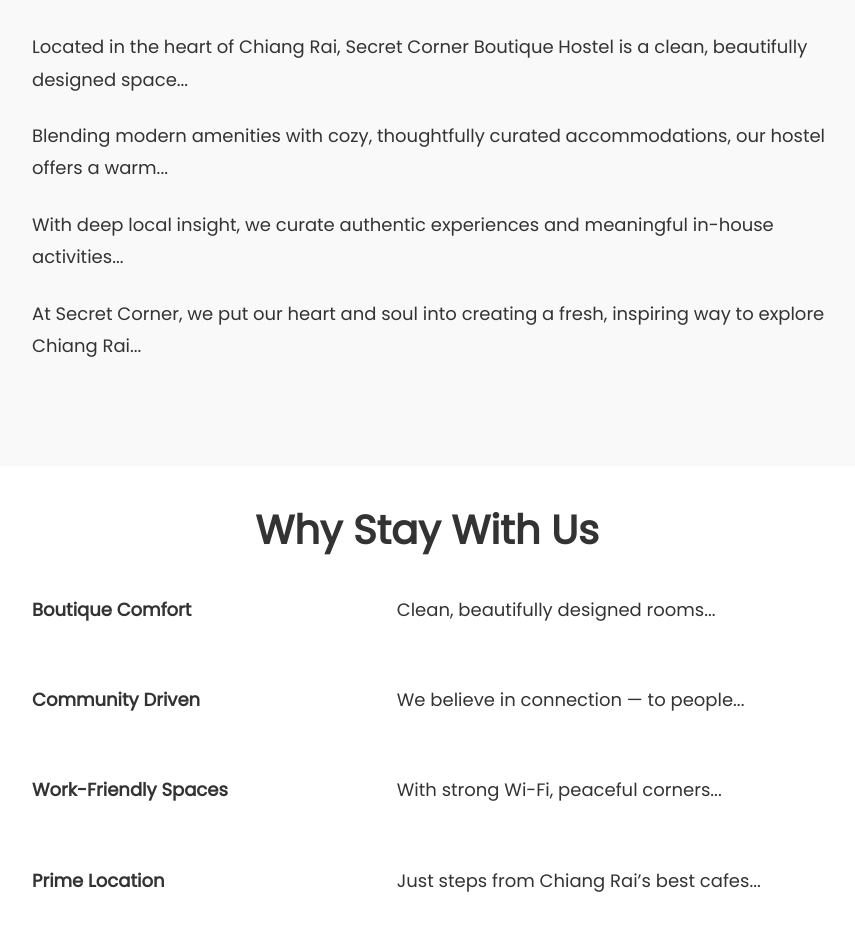
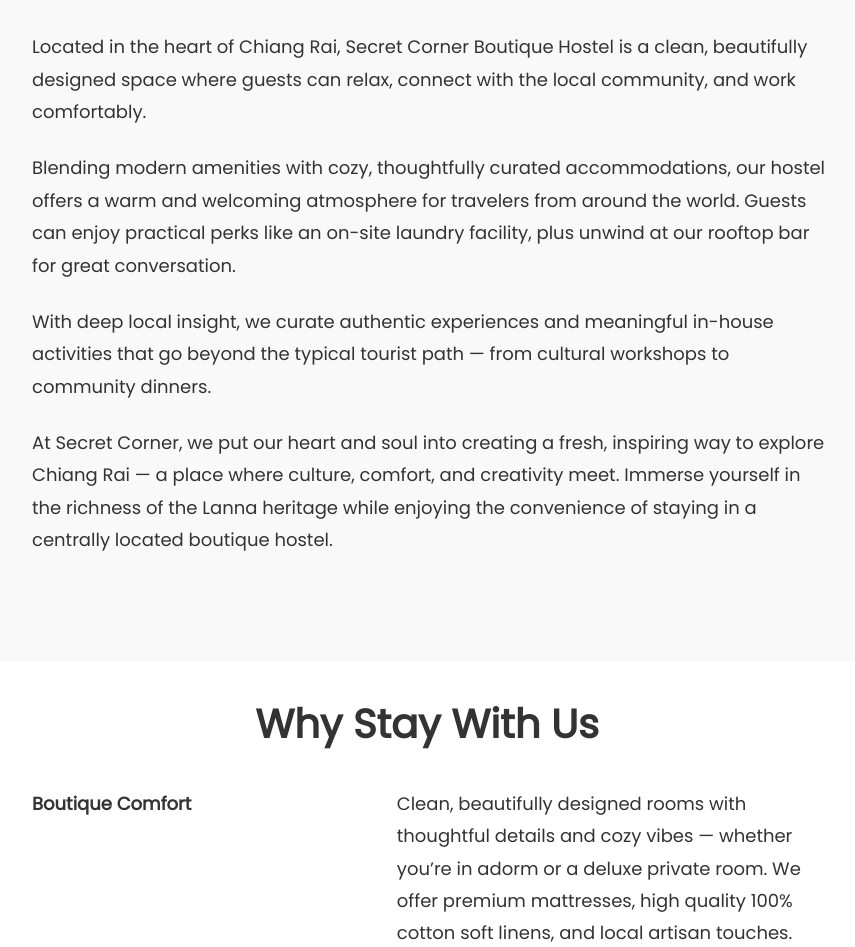
Before and after one commit to mwehrenberg/secret-corner, a React (Create React App) app: page / in a window 1280 px wide. Shown: the part 1045-1992 px from the top of the page, without its empty margins (208-1063 px from the left). Built offline with nearby package versions, Linux system fonts and the light colour scheme.

Commit message:
Update landing page text

```diff
--- a/src/pages/facilities.js
+++ b/src/pages/facilities.js
@@ -71,7 +71,8 @@
                 </div>
 
                 <div class="special-offer">
-                    <p>🎉 Book directly and enjoy <strong>25% off</strong> + a welcome drink on our rooftop!</p>
+                    <h3>🎉 Enjoy <strong>30% off</strong> when you book directly through our website!</h3>
+                    <h4>Use promo code <b>SECRETDEAL</b> at checkout!</h4>
                 </div>
             </section>
 
--- a/src/pages/landingPage.js
+++ b/src/pages/landingPage.js
@@ -14,10 +14,17 @@
             <section className="about">
                 <div className="content">
                     <h2>About Us</h2>
-                    <p>Located in the heart of Chiang Rai, Secret Corner Boutique Hostel is a clean, beautifully designed space...</p>
-                    <p>Blending modern amenities with cozy, thoughtfully curated accommodations, our hostel offers a warm...</p>
-                    <p>With deep local insight, we curate authentic experiences and meaningful in-house activities...</p>
-                    <p>At Secret Corner, we put our heart and soul into creating a fresh, inspiring way to explore Chiang Rai...</p>
+                    <p>Located in the heart of Chiang Rai, Secret Corner Boutique Hostel is a clean, beautifully
+                    designed space where guests can relax, connect with the local community, and work comfortably.</p>
+                    <p>Blending modern amenities with cozy, thoughtfully curated accommodations, our hostel offers a
+                    warm and welcoming atmosphere for travelers from around the world. Guests can enjoy practical
+                    perks like an on-site laundry facility, plus unwind at our rooftop bar for great conversation.</p>
+                    <p>With deep local insight, we curate authentic experiences and meaningful in-house activities that
+                    go beyond the typical tourist path — from cultural workshops to community dinners.</p>
+                    <p>At Secret Corner, we put our heart and soul into creating a fresh, inspiring way to explore Chiang
+                    Rai — a place where culture, comfort, and creativity meet. Immerse yourself in the richness of
+                    the Lanna heritage while enjoying the convenience of staying in a centrally located boutique
+                    hostel.</p>
                 </div>
             </section>
 
@@ -25,11 +32,11 @@
                 <div className="content">
                     <h2>Why Stay With Us</h2>
                     {[
-                        { title: "Boutique Comfort", text: "Clean, beautifully designed rooms..." },
-                        { title: "Community Driven", text: "We believe in connection — to people..." },
-                        { title: "Work-Friendly Spaces", text: "With strong Wi-Fi, peaceful corners..." },
-                        { title: "Prime Location", text: "Just steps from Chiang Rai’s best cafes..." },
-                        { title: "Soft Opening Rate", text: "Come be part of our first chapter..." }
+                        { title: "Boutique Comfort", text: "Clean, beautifully designed rooms with thoughtful details and cozy vibes — whether you’re in adorm or a deluxe private room. We offer premium mattresses, high quality 100% cotton soft linens, and local artisan touches." },
+                        { title: "Community Driven", text: "We believe in connection — to people and to place. Join our in-house activities, local experiences, and chill nights on the rooftop." },
+                        { title: "Work-Friendly Spaces", text: "With strong Wi-Fi, peaceful corners, and friendly faces, we make remote work actually enjoyable" },
+                        { title: "Prime Location", text: "Just steps from Chiang Rai’s best cafes, restaurants, temples, night market, and local gems — we’re in the sweet spot between culture and convenience." },
+                        { title: "Soft Opening Rate", text: "Come be part of our first chapter! Enjoy special rates, curated experiences, and that fresh-hostel feel." }
                     ].map((item, idx) => (
                         <div className="why-us-content" key={idx}>
                             <div className="fixed"><p><b>{item.title}</b></p></div>
```
Also changed, not shown: src/images/rooms/deluxeKingCover.jpeg, src/images/rooms/standardKingCover.jpeg.
